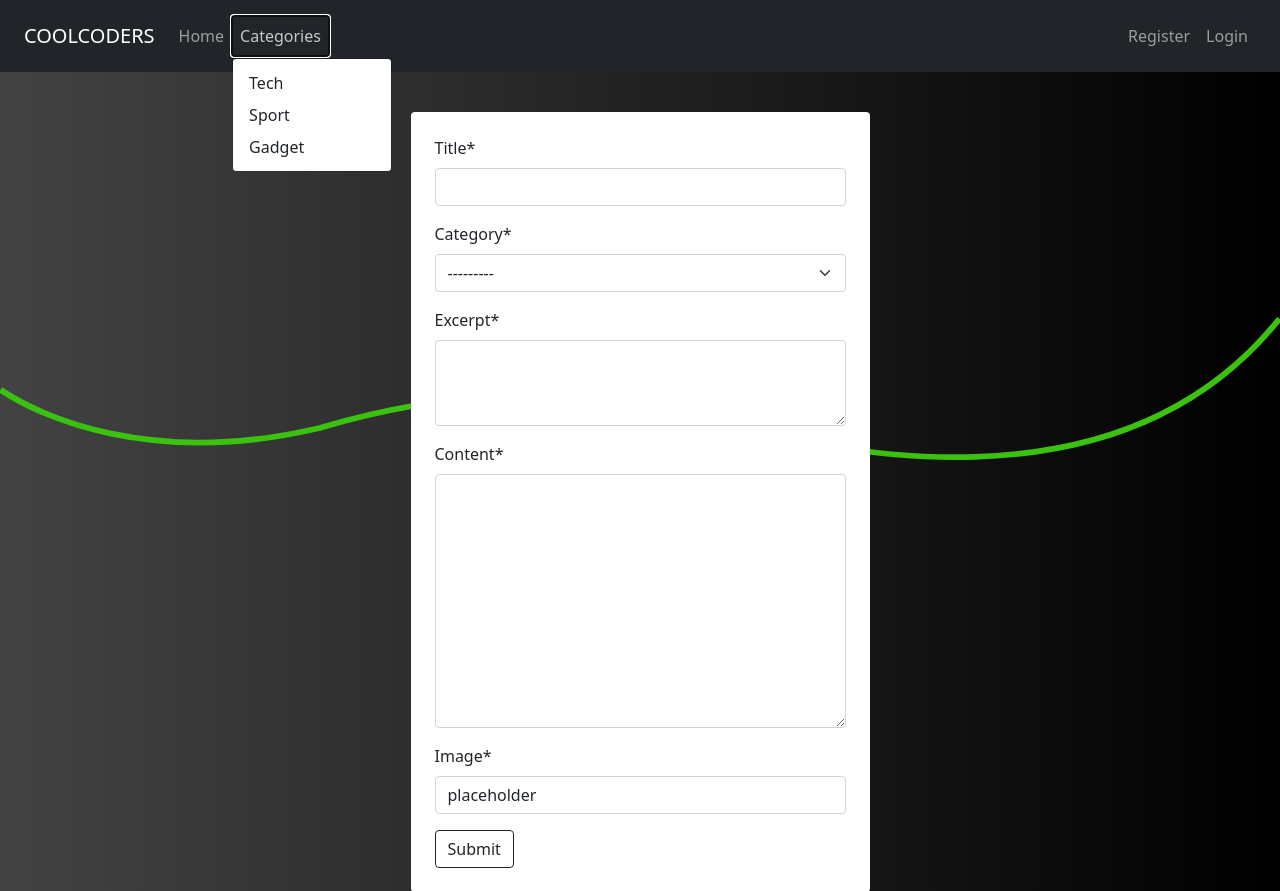
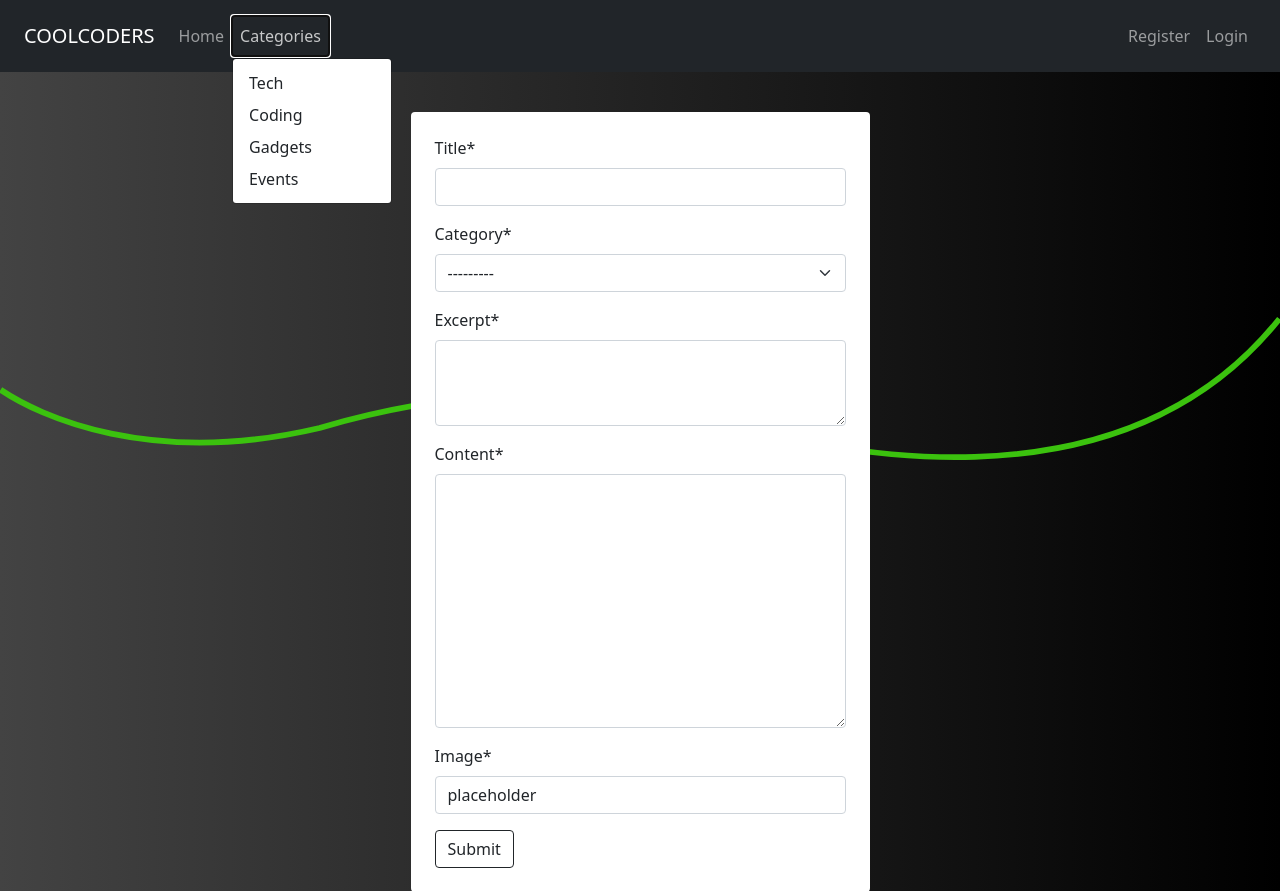
Before and after one commit to DarrachBarneveld/Project-4-CodeInstitute, a Django app: page /add_post/ in a window 1280 px wide, after a click on "Categories". Shown: the top 891 px of the page. Run offline with Django 3.2, Linux system fonts and the light colour scheme; data that the repository does not hold is empty; some libraries are stand-ins or nearby versions.

Commit message:
Added css changes

```diff
--- a/blog/admin.py
+++ b/blog/admin.py
@@ -17,9 +17,9 @@ class CategoryAdmin(admin.ModelAdmin):
 
 @admin.register(Post)
 class PostAdmin(SummernoteModelAdmin):
-    list_display = ("title", "slug", "status", "created_on", "approved")
+    list_display = ("title", "slug", "created_on", "approved")
     search_fields = ["title", "content"]
-    list_filter = ("status", "created_on", "category")
+    list_filter = ("created_on", "category")
     prepopulated_fields = {"slug": ("title",)}
     summernote_fields = ("content",)
 
--- a/blog/views.py
+++ b/blog/views.py
@@ -28,7 +28,9 @@ class CategoryList(View):
             "-like_count"
         )[:3]
 
-        editors_pick = get_object_or_404(Post, slug="ais-impact-on-todays-programmers")
+        editors_pick = get_object_or_404(
+            Post, slug="ais-influence-on-tech-shaping-the-future"
+        )
 
         editors_pick.comment_count = Comment.objects.filter(
             post=editors_pick, approved=True
--- a/templates/base.html
+++ b/templates/base.html
@@ -70,18 +70,23 @@
                 </button>
                 <ul class="dropdown-menu">
                   <li>
-                    <a class="dropdown-item" href="{% url 'index' 'Tech'   %}"
+                    <a class="dropdown-item" href="{% url 'index' 'tech'   %}"
                       >Tech</a
                     >
                   </li>
                   <li>
-                    <a class="dropdown-item" href="{% url 'index' 'Sport'  %}"
-                      >Sport</a
+                    <a class="dropdown-item" href="{% url 'index' 'coding'  %}"
+                      >Coding</a
                     >
                   </li>
                   <li>
-                    <a class="dropdown-item" href="{% url 'index' 'Gadgets'  %}"
-                      >Gadget</a
+                    <a class="dropdown-item" href="{% url 'index' 'gadgets'  %}"
+                      >Gadgets</a
+                    >
+                  </li>
+                  <li>
+                    <a class="dropdown-item" href="{% url 'index' 'events'  %}"
+                      >Events</a
                     >
                   </li>
                 </ul>
--- a/templates/index.html
+++ b/templates/index.html
@@ -47,7 +47,7 @@
             <ul class="list-inline border-bottom">
               <li class="list-inline-item">
                 <i class="fa-solid fa-sitemap purple"></i>
-                {{ post.category }}
+                <span class="text-capitalize">{{ post.category }}</span>
               </li>
               <li class="list-inline-item">
                 <i class="fa-solid fa-thumbs-up text-primary"></i>
```
Also changed, not shown: templates/home.html (+10 -9 lines), templates/post_detail.html (+8 -4 lines), templates/profile.html (+4 -4 lines), blog/migrations/0001_initial.py, blog/migrations/0002_alter_post_excerpt.py (deleted).
